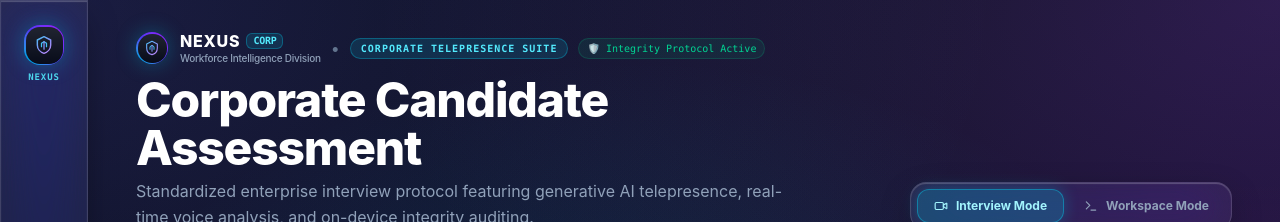
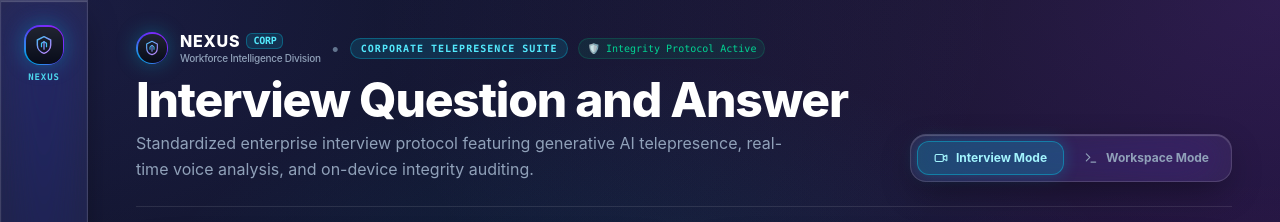
Before and after one commit to siddhant1098-cpu/AI-JOB-SIMULATOR, a React (Vite) app in the folder frontend/: page / in a window 1280 px wide. Shown: the top 222 px of the page. Built offline with nearby package versions, Linux system fonts and the light colour scheme; no server answers.

Commit message:
chore: change interview title to 'Interview Question and Answer'

```diff
--- a/frontend/src/components/SetupForm.jsx
+++ b/frontend/src/components/SetupForm.jsx
@@ -203,7 +203,7 @@ Projects:
           </div>
 
           <h1 className="text-3xl sm:text-4xl lg:text-5xl font-extrabold text-white tracking-tight">
-            {isInterview ? 'Corporate Candidate Assessment' : 'Workspace Scenario'}
+            {isInterview ? 'Interview Question and Answer' : 'Workspace Scenario'}
           </h1>
           <p className="text-slate-400 text-sm sm:text-base mt-1.5 max-w-2xl leading-relaxed">
             {isInterview
```
